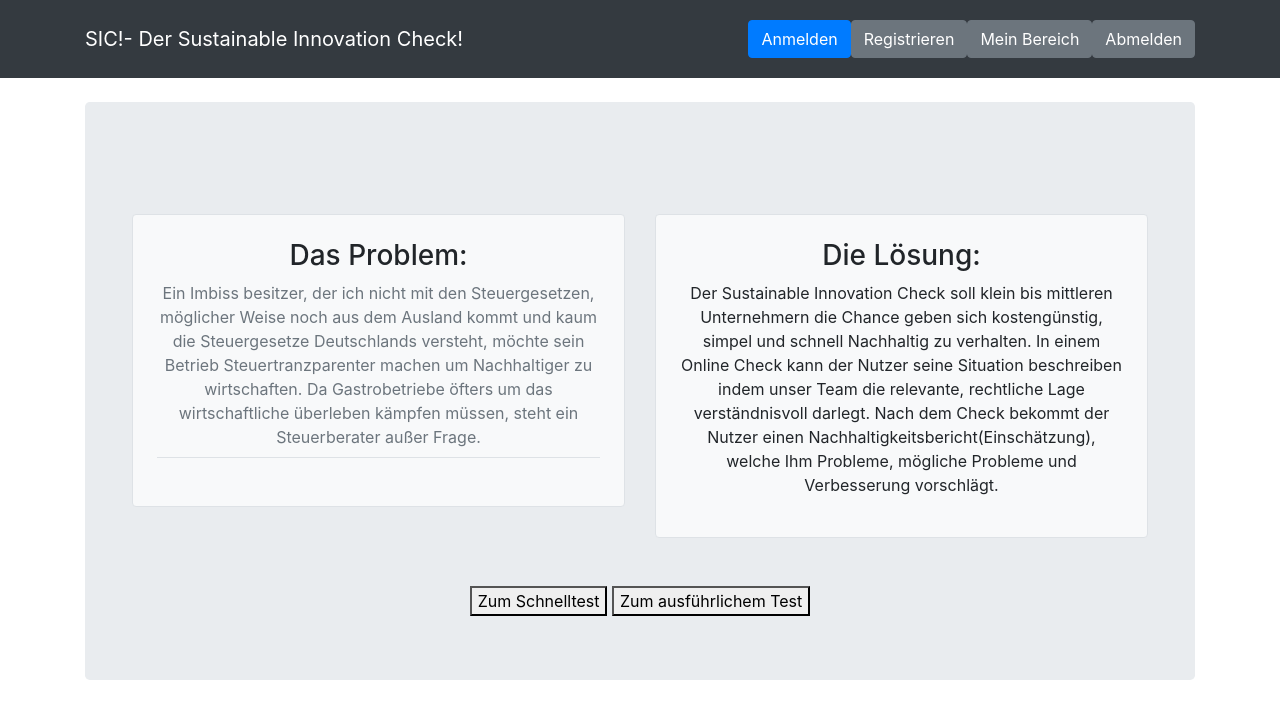
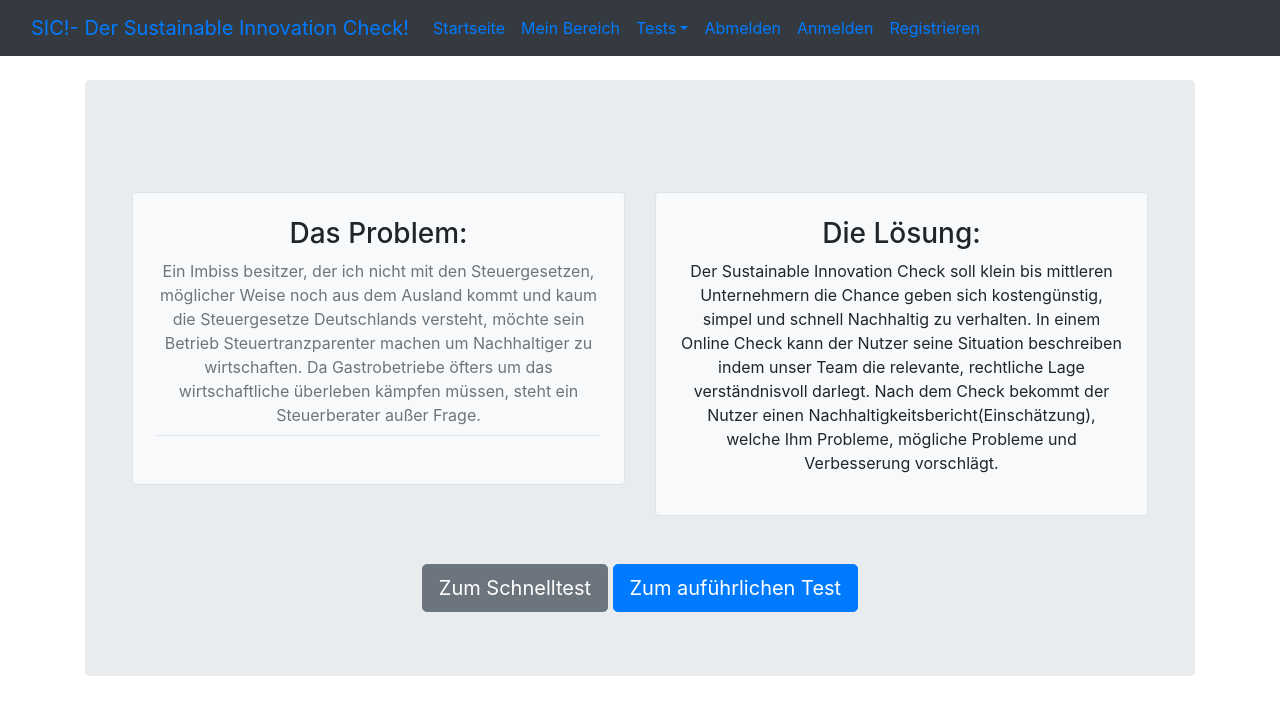
Before and after one commit to Nayon0505/SIC-Projekt, a Python web app: template templates/index.html in a window 1280 px wide. Shown: the top 719 px of the page. Run offline with Jinja, Linux system fonts and the light colour scheme; the template is opened without the code that fills it, so the values that code supplies are empty; some libraries are stand-ins or nearby versions.

Commit message:
verschönere die navbar

```diff
--- a/app.py
+++ b/app.py
@@ -91,7 +91,7 @@ def meinBereich():
     user_reports = Report.query.filter_by(parent_id=current_user.id).all()
     app.logger.debug(f'Past Checks:{user_reports}')
 
-    return render_template('meinBereich.html', name=user_name, reports = user_reports,hide_mein_bereich = True,hide_login_register = True)
+    return render_template('meinBereich.html', name=user_name, reports = user_reports,hide_login_register = True)
 
 @app.route('/logout', methods=['GET', 'POST'])
 @login_required
--- a/templates/base.html
+++ b/templates/base.html
@@ -11,28 +11,49 @@
 
     {{ bootstrap.load_css() }}
 </head>
-<body>
+<body class="bg-body bg-gradient">
 
-    <nav class="navbar navbar-expand-lg bg-dark">
-    <div class="container">
+<nav class="navbar navbar-expand-lg bg-dark" data-bs-theme="dark">
+  <div class="container-fluid">
+    <a class="navbar-brand" href="{{url_for('home')}}">SIC!- Der Sustainable Innovation Check!</a>
+    <button class="navbar-toggler" type="button" data-bs-toggle="collapse" data-bs-target="#navbarColor02" aria-controls="navbarColor02" aria-expanded="false" aria-label="Toggle navigation">
+      <span class="navbar-toggler-icon"></span>
+    </button>   {# für Dynamik wenn der Bildschirm eines Feräts kleiner ist, kann er sinst die navbar nicht sehen #}
 
-        <a class="navbar-brand text-white py-3" href="{{url_for('home')}}">SIC!- Der Sustainable Innovation Check!</a>
-
-        <div class="d-flex">
-            {% if not hide_login_register %}
-                <a href="{{url_for('login')}}" class="btn btn-primary me-2">Anmelden</a>
-                <a href="{{url_for('register')}}" class="btn btn-secondary">Registrieren</a>
-            {% endif %}
-            {% if not hide_mein_bereich %}
-                <a href="{{ url_for('meinBereich', name='deinWert') }}" class="btn btn-secondary">Mein Bereich</a>
-            {% endif %}
-            {% if not hide_logout%}
-                <a href="{{url_for('logout')}}" class="btn btn-secondary">Abmelden</a>
-            {% endif%}
-        </div>
-
+    <div class="collapse navbar-collapse" id="navbarColor02">
+      <ul class="navbar-nav ms-auto"> {# me-auto wenn text nach links soll#}
+        <li class="nav-item">
+          <a class="nav-link active" href="{{url_for('home')}}">Startseite</a>
+        </li>
+        {% if not hide_mein_bereich %}
+        <li class="nav-item">
+          <a class="nav-link active" href="{{url_for('meinBereich', name='deinWert')}}">Mein Bereich</a>
+        </li>
+        {% endif %}
+        <li class="nav-item dropdown">
+          <a class="nav-link dropdown-toggle active" data-bs-toggle="dropdown" href="#" role="button" aria-haspopup="true" aria-expanded="false">Tests</a>
+          <div class="dropdown-menu">
+            <a class="dropdown-item text-white" href="{{url_for('schnelltest')}}">Schnelltest</a>
+            <a class="dropdown-item text-white" href="{{url_for('ausführlicherTest')}}">Ausführlicher Test</a>
+          </div>
+        </li>
+        {% if not hide_logout%}
+        <li class="nav-item">
+          <a class="nav-link active" href="{{ url_for('logout')}}">Abmelden</a>
+        </li>
+        {% endif %}
+        {% if not hide_login_register %}
+        <li class="nav-item">
+          <a class="nav-link active" href="{{url_for('login')}}">Anmelden</a>
+        </li>
+        <li class="nav-item">
+          <a class="nav-link active" href="{{url_for('register')}}">Registrieren</a>
+        </li>
+        {% endif %}
+      </ul>
     </div>
-    </nav>
+  </div>
+</nav>
 
     <main class="container mt-4">
         {% block content %}
--- a/templates/index.html
+++ b/templates/index.html
@@ -30,8 +30,9 @@
         </div>
     </div>
     </div>
-        <a href ="{{url_for('schnelltest')}}"><button>Zum Schnelltest</button></a>
-        <a href="{{url_for('ausführlicherTest')}}"><button>Zum ausführlichem Test</button></a>
+
+        <a href ="{{url_for('schnelltest')}}"><button type="button" class="btn btn-secondary btn-lg">Zum Schnelltest</button></a>
+        <a href="{{url_for('ausführlicherTest')}}"><button type="button" class="btn btn-primary btn-lg">Zum auführlichen Test</button></a>
 
 </div>
 {% endblock %}
--- a/templates/login.html
+++ b/templates/login.html
@@ -35,8 +35,6 @@
             {{ form.submit(class="btn btn-primary w-25") }}
             </div>
             <p><a class="link-opacity-75-hover link-offset-2 link-offset-3-hover link-underline link-underline-opacity-0 link-underline-opacity-75-hover"
-             href="{{ url_for('index') }}">Passwort vergessen?</a></p>
-            <p><a class="link-opacity-75-hover link-offset-2 link-offset-3-hover link-underline link-underline-opacity-0 link-underline-opacity-75-hover"
              href="{{ url_for('register') }}">Registrieren</a></p>
     </form>
 </div>
--- a/templates/meinBereich.html
+++ b/templates/meinBereich.html
@@ -25,12 +25,11 @@
     {% for report in reports %}
         <tr class="table-primary">
          <th scope="row">Bericht {{ loop.index }}</th>
-         <td><a href="{{ url_for('download_pdf_meinBereich', report_id=report.id) }}" download>PDF herunterladen  </a></td>
+         <td><a class="link-opacity-75-hover link-offset-2 link-offset-3-hover link-underline link-underline-opacity-0 link-underline-opacity-75-hover" href="{{ url_for('download_pdf_meinBereich', report_id=report.id) }}" download>PDF herunterladen  </a></td>
          <td>{{ report.date.strftime('%d.%m.%Y') }}</td>
          <td>{{report.test_type}}</td>
         </tr>
     {% endfor %}
     </tbody>
     </table>
-
 {% endblock %}
```
Also changed, not shown: docs/README.md.
